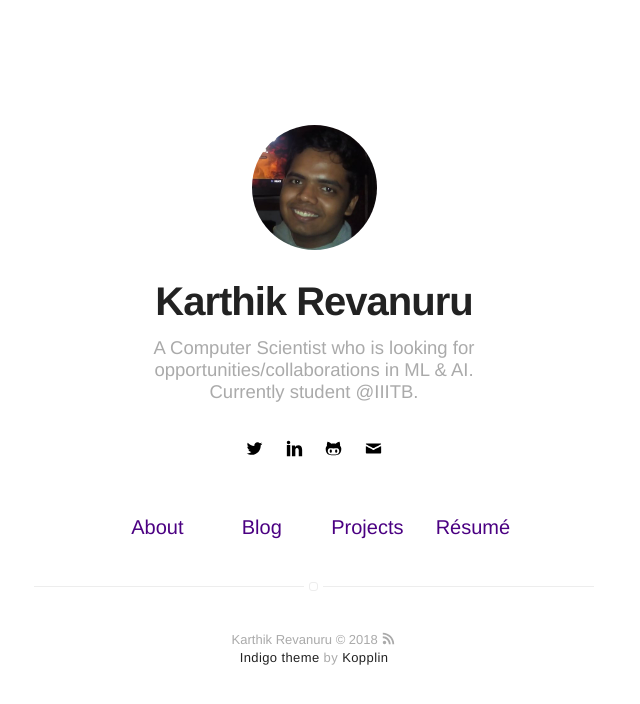
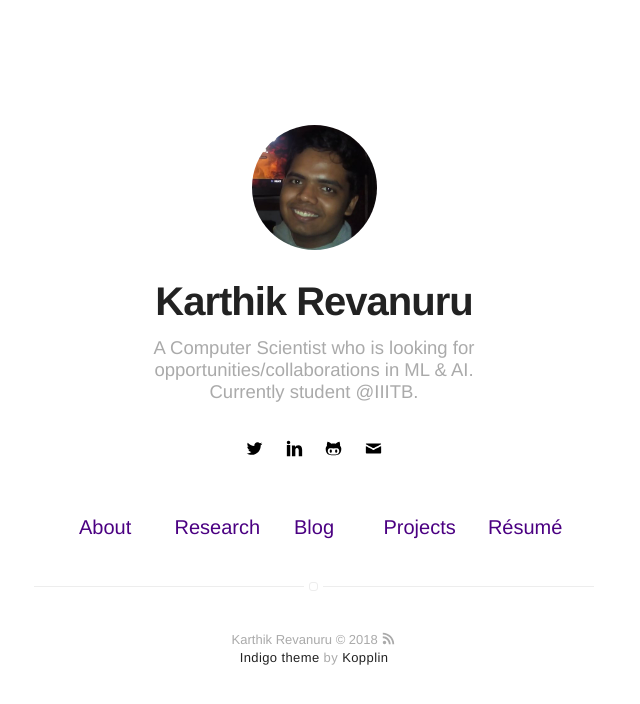
Before and after one commit to KarthikRevanuru/KarthikRevanuru.github.io, a Jekyll site: the page built from index.html, in a window 1280 px wide. Shown: the top 704 px of the page, without its empty margins (326-966 px from the left). Built offline with Jekyll 4.4.1, drawn with Linux system fonts in a browser that asks for light colours.

Commit message:
Updated resume3

```diff
--- a/_config.yml
+++ b/_config.yml
@@ -9,6 +9,8 @@ description: Home Page
 # better with square images
 external-image: false
 picture: assets/images/karthik.jpg
+
+research: true
 
 # If you want to include your resume, set to true
 # and specify source (external or local).
@@ -55,7 +57,7 @@ email: karthik.revanuru@outlook.com
 authors:
     Karthik:
         name: Karthik Revanuru
-        bio: A Computer Scientist with interest in ML & AI who is looking for opportunities. Currently student @IIITB
+        bio:
         external-image: false
         picture: assets/images/karthik.jpg
         twitter: karthikrevanuru
--- a/_includes/nav.html
+++ b/_includes/nav.html
@@ -1,18 +1,32 @@
 <nav class="{% if page.title == "Home" %}nav-home{% else %}nav{% endif %}">
     <ul class="list">
+
+	{% if page.title != "Home" %}
+            <li class="item">
+                <a class="link" href="{{ site.url }}/">Home</a>
+            </li>
+        {% endif %}
+
+
 
 	{% if site.about == true %}
             {% if page.title != "About" %}
                 <li class="item">
                     <a class="link" href="{{ site.url }}/about">About</a>
                 </li>
+            {% endif %}
         {% endif %}
+
+
+	{% if site.research == true %}
+            {% if page.title != "Research" %}
+                <li class="item">
+                    <a class="link" href="{{ site.url }}/research">Research</a>
+                </li>
+            {% endif %}
         {% endif %}
-	{% if page.title != "Home" %}
-            <li class="item">
-                <a class="link" href="{{ site.url }}/">Home</a>
-            </li>
-        {% endif %}
+
+
 
         {% if site.blog == true %}
             {% if page.title != "Blog" %}
```
